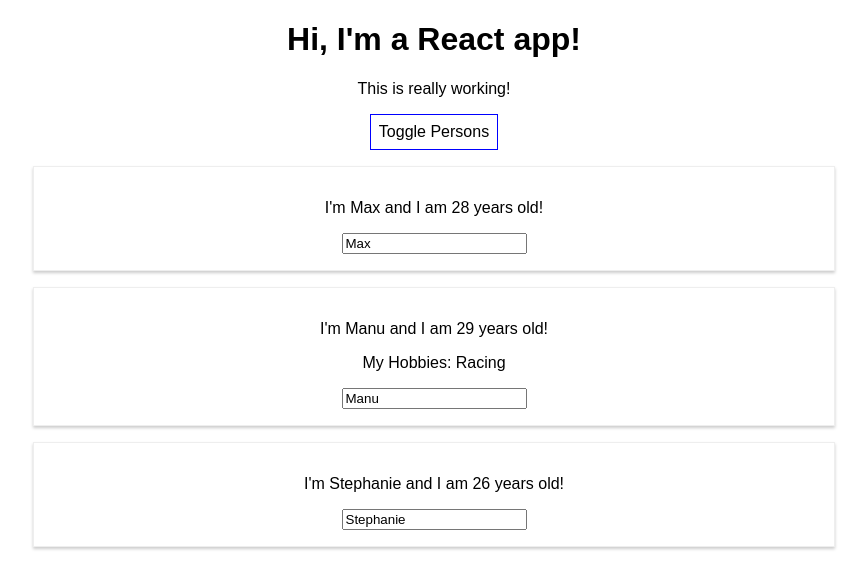
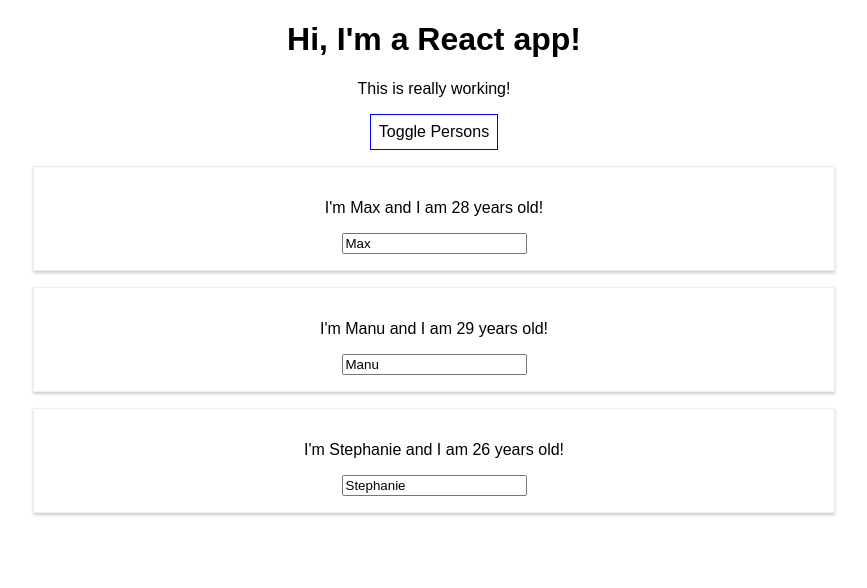
Before and after one commit to alopes2/react-lists-conditions, a React (Create React App) app: page / in a window 1280 px wide. Both pictures are taken after a click on the button "Toggle Persons". Shown: the top 588 px of the page, without its empty margins (206-1073 px from the left). Built offline with nearby package versions, Linux system fonts and the light colour scheme.

Commit message:
using .map to iterate through persons array and render Person component

```diff
--- a/src/App.js
+++ b/src/App.js
@@ -53,19 +53,13 @@
     if (this.state.showPersons) {
       persons = (
         <div>
-          <Person
-              name={this.state.persons[0].name}
-              age={this.state.persons[0].age}/>
-          <Person
-              name={this.state.persons[1].name}
-              age={this.state.persons[1].age}
-              click={this.switchNameHandler.bind(this, 'Super!')}
-              change={this.nameChangedHandler}
-          >My Hobbies: Racing</Person>
-          <Person
-              name={this.state.persons[2].name}
-              age={this.state.persons[2].age}
-          />
+          {this.state.persons.map(person => {
+            return (
+                <Person
+                    name={person.name}
+                    age={person.age}/>
+              );
+          })}
         </div>
         );
     }
```
